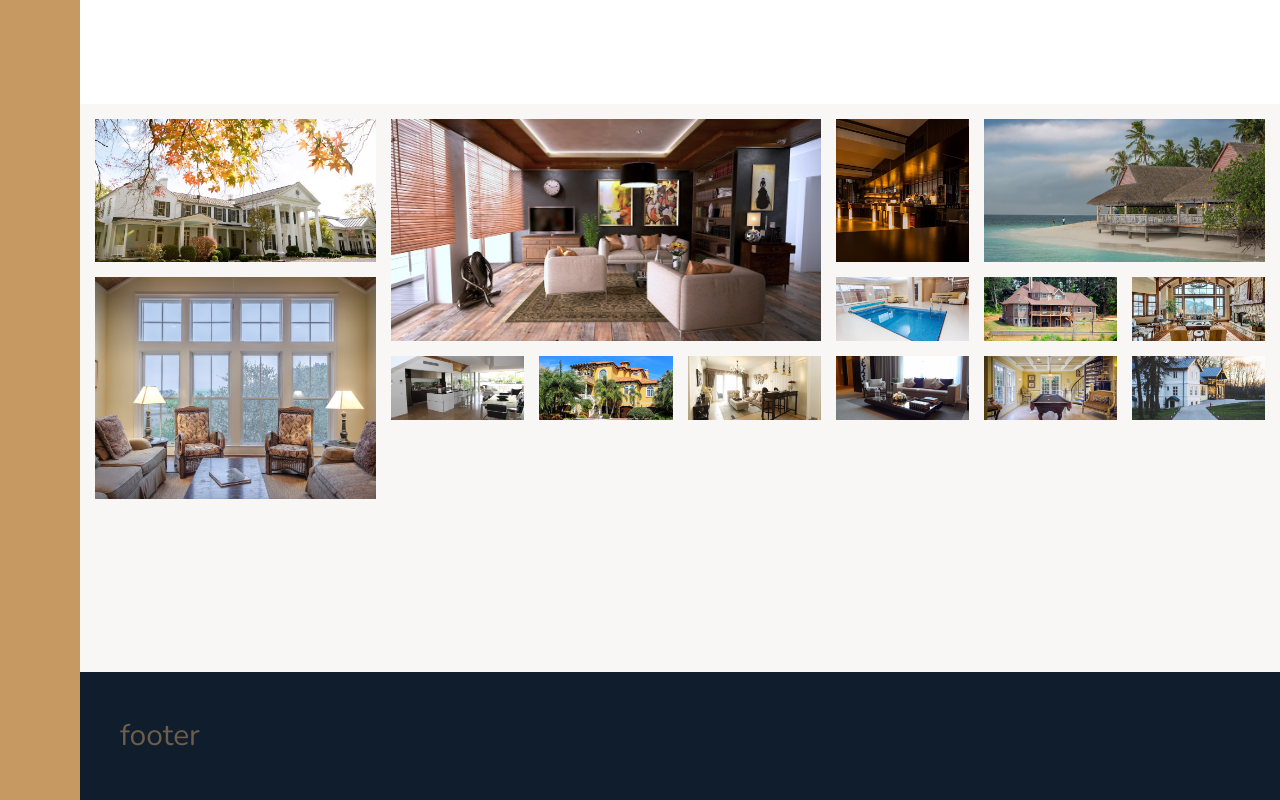
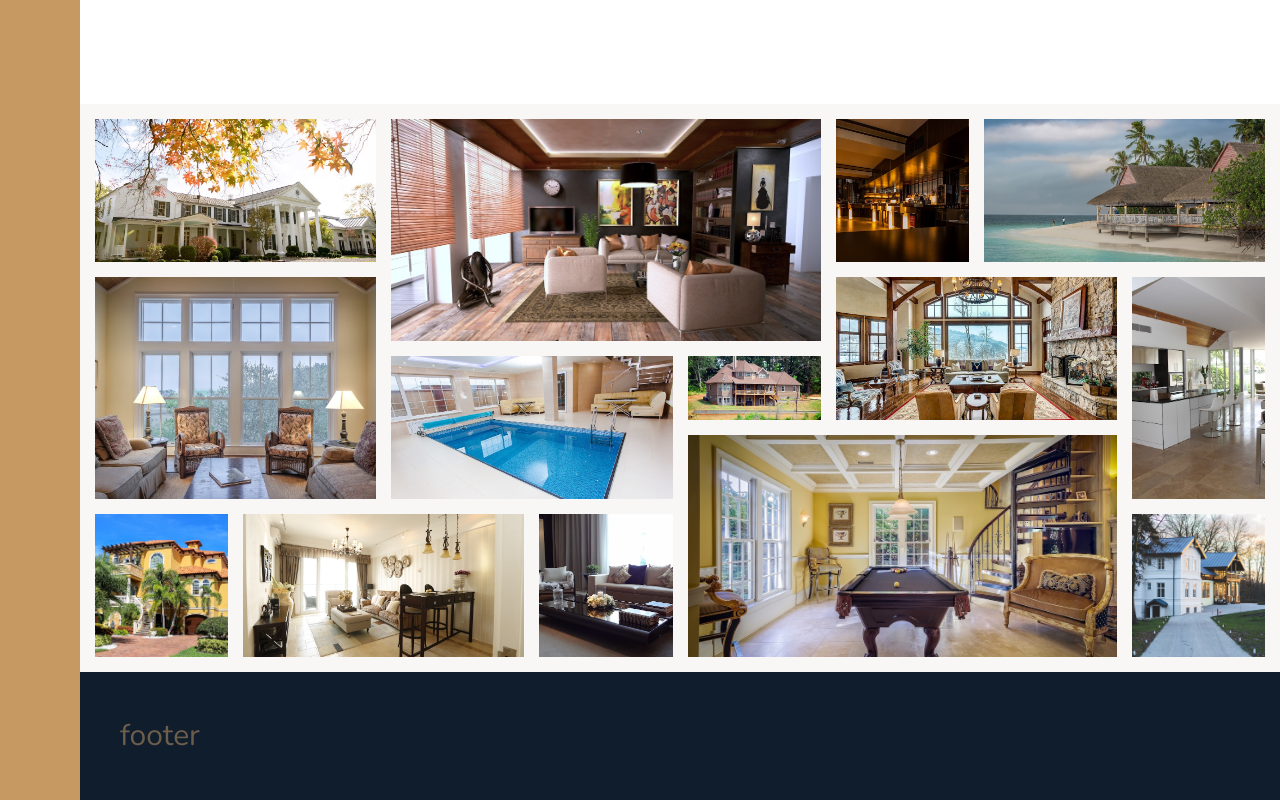
Before and after one commit to dcc5235/Grid_Homes, a website: page index.html in a window 1280 px wide. Shown: the part 3213-4013 px from the top of the page. Drawn offline with nearby package versions, Linux system fonts and the light colour scheme.

Commit message:
added style to all other grid gal

```diff
--- a/index.html
+++ b/index.html
@@ -316,15 +316,24 @@
                 class="gallery__img"></figure>
         <figure class="gallery__item gallery__item--5"><img src="img/gal-5.jpeg" alt="Gallery image 5"
                 class="gallery__img"></figure>
-        <img src="img/gal-6.jpeg" alt="Gallery image 6" class="gallery__img">
-        <img src="img/gal-7.jpeg" alt="Gallery image 7" class="gallery__img">
-        <img src="img/gal-8.jpeg" alt="Gallery image 8" class="gallery__img">
-        <img src="img/gal-9.jpeg" alt="Gallery image 9" class="gallery__img">
-        <img src="img/gal-10.jpeg" alt="Gallery image 10" class="gallery__img">
-        <img src="img/gal-11.jpeg" alt="Gallery image 11" class="gallery__img">
-        <img src="img/gal-12.jpeg" alt="Gallery image 12" class="gallery__img">
-        <img src="img/gal-13.jpeg" alt="Gallery image 13" class="gallery__img">
-        <img src="img/gal-14.jpeg" alt="Gallery image 14" class="gallery__img">
+        <figure class="gallery__item gallery__item--6"><img src="img/gal-6.jpeg" alt="Gallery image 6"
+                class="gallery__img"></figure>
+        <figure class="gallery__item gallery__item--7"><img src="img/gal-7.jpeg" alt="Gallery image 7"
+                class="gallery__img"></figure>
+        <figure class="gallery__item gallery__item--8"><img src="img/gal-8.jpeg" alt="Gallery image 8"
+                class="gallery__img"></figure>
+        <figure class="gallery__item gallery__item--9"><img src="img/gal-9.jpeg" alt="Gallery image 9"
+                class="gallery__img"></figure>
+        <figure class="gallery__item gallery__item--10"><img src="img/gal-10.jpeg" alt="Gallery image 10"
+                class="gallery__img"></figure>
+        <figure class="gallery__item gallery__item--11"><img src="img/gal-11.jpeg" alt="Gallery image 11"
+                class="gallery__img"></figure>
+        <figure class="gallery__item gallery__item--12"><img src="img/gal-12.jpeg" alt="Gallery image 12"
+                class="gallery__img"></figure>
+        <figure class="gallery__item gallery__item--13"><img src="img/gal-13.jpeg" alt="Gallery image 13"
+                class="gallery__img"></figure>
+        <figure class="gallery__item gallery__item--14"><img src="img/gal-14.jpeg" alt="Gallery image 14"
+                class="gallery__img"></figure>
     </section>
 
     <footer class="footer">
--- a/sass/_gallery.scss
+++ b/sass/_gallery.scss
@@ -28,41 +28,53 @@
       grid-row: 1 / span 2;
       grid-column: 7 / -1;
     }
+
     &--5 {
       grid-row: 3 / span 3;
       grid-column: 1 / span 2;
     }
-    &--1 {
-      grid-row: 1 / span 2;
-      grid-column: 1 / span 2;
+
+    &--6 {
+      grid-row: 4 / span 2;
+      grid-column: 3 / span 2;
     }
-    &--1 {
-      grid-row: 1 / span 2;
-      grid-column: 1 / span 2;
+
+    &--7 {
+      grid-row: 4 / 5;
+      grid-column: 5 / 6;
     }
-    &--1 {
-      grid-row: 1 / span 2;
-      grid-column: 1 / span 2;
+
+    &--8 {
+      grid-row: 3 / span 2;
+      grid-column: 6 / span 2;
     }
-    &--1 {
-      grid-row: 1 / span 2;
-      grid-column: 1 / span 2;
+
+    &--9 {
+      grid-row: 3 / span 3;
+      grid-column: 8 / -1;
     }
-    &--1 {
-      grid-row: 1 / span 2;
-      grid-column: 1 / span 2;
+
+    &--10 {
+      grid-row: 6 / span 2;
+      grid-column: 1 / 2;
     }
-    &--1 {
-      grid-row: 1 / span 2;
-      grid-column: 1 / span 2;
+
+    &--11 {
+      grid-row: 6 / span 2;
+      grid-column: 2 / span 2;
     }
-    &--1 {
-      grid-row: 1 / span 2;
-      grid-column: 1 / span 2;
+
+    &--12 {
+      grid-row: 6 / span 2;
+      grid-column: 4 / 5;
     }
-    &--1 {
-      grid-row: 1 / span 2;
-      grid-column: 1 / span 2;
+    &--13 {
+      grid-row: 5 / span 3;
+      grid-column: 5 / span 3;
+    }
+    &--14 {
+      grid-row: 6 / span 2;
+      grid-column: 8 / -1;
     }
   }
 
```
Also changed, not shown: css/style.css.
